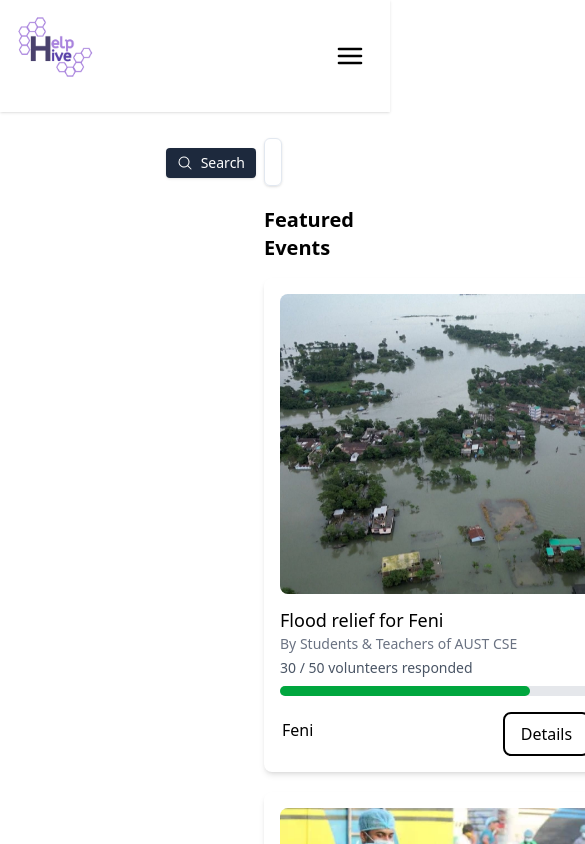
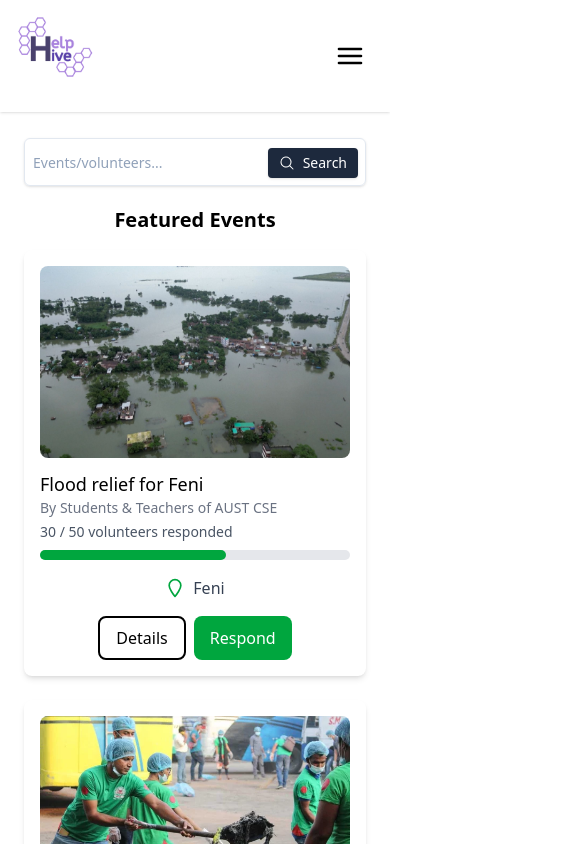
Before and after one commit to 3-knuckle-heads/HelpHive, a React (Vite) app in the folder FrontEnd/help-hive/: page /explore in a window 390 px wide. Shown: the top 844 px of the page, 585 px wide, since content can reach past the window. Built offline with nearby package versions, Linux system fonts and the light colour scheme.

Commit message:
made explore page responsive

```diff
--- a/FrontEnd/help-hive/src/pages/Explore.jsx
+++ b/FrontEnd/help-hive/src/pages/Explore.jsx
@@ -42,21 +42,23 @@ const events = [
 
 const Explore = () => {
   return (
-    <div className="p-6 max-w-auto mx-60">
+    <div className="p-6 max-w-7xl mx-auto">
       <div className="text-center">
         <Search_bar />
       </div>
-      <h2 className="text-xl font-semibold mb-4">Featured Events</h2>
-      <div className="grid grid-cols-1 sm:grid-cols-3 gap-y-5 gap-x-5">
+      <h2 className="text-xl font-semibold mb-4 text-center">
+        Featured Events
+      </h2>
+      <div className="grid grid-cols-1 sm:grid-cols-2 lg:grid-cols-3 gap-6">
         {events.map((event) => (
           <div
             key={event.id}
-            className="p-4 bg-white shadow-md rounded-lg w-md"
+            className="p-4 bg-white shadow-md rounded-lg w-full"
           >
             <img
               src={event.image}
               alt={event.title}
-              className="w-full h-75 object-cover rounded-lg mb-3"
+              className="w-full h-48 object-cover rounded-lg mb-3"
             />
             <h3 className="text-lg font-medium">{event.title}</h3>
             <p className="text-sm text-gray-500">By {event.organizer}</p>
@@ -71,12 +73,25 @@ const Explore = () => {
                 }}
               ></div>
             </div>
-            <div className="flex justify-between">
-              <div className="flex justify-start space-x-2 mt-5.5 ml-0.5">
-                {/* <span className="text-purple-500">📍</span>*/}
-                <p className="text-md">{event.location}</p>
+            <div className="flex flex-col sm:flex-row justify-between items-center mt-4">
+              <div className="flex items-center space-x-2">
+                <svg
+                  xmlns="http://www.w3.org/2000/svg"
+                  className="h-5 w-5 text-green-600"
+                  fill="none"
+                  viewBox="0 0 24 24"
+                  stroke="currentColor"
+                >
+                  <path
+                    strokeLinecap="round"
+                    strokeLinejoin="round"
+                    strokeWidth="2"
+                    d="M12 2C8.13 2 5 5.13 5 9c0 3.92 5 11 7 13 2-2 7-9.08 7-13 0-3.87-3.13-7-7-7z"
+                  />
+                </svg>
+                <p className="text-md text-gray-700">{event.location}</p>
               </div>
-              <div className="flex justify-end space-x-2 mt-4">
+              <div className="flex space-x-2 mt-4 sm:mt-0">
                 <button className="px-4 py-2 border-2 rounded-lg hover:border-green-600 hover:text-green-600">
                   Details
                 </button>
```
